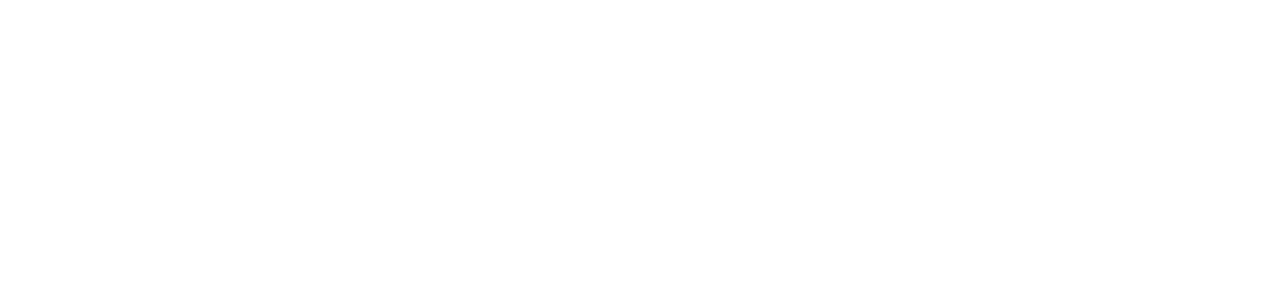
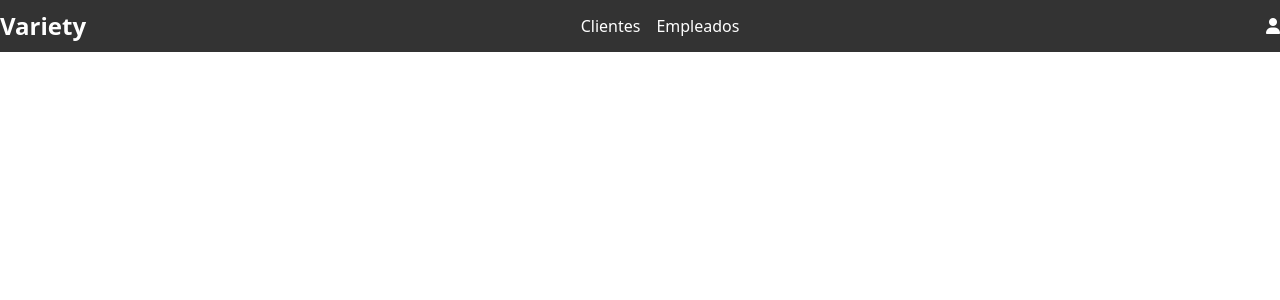
Before and after one commit to kevinsnk/variety-client, a React (Create React App) app: page / in a window 1280 px wide. Before the commit this address had no page. Shown: the top 300 px of the page. Built offline with nearby package versions, Linux system fonts and the light colour scheme.

Commit message:
Se hace modificaciones a formulario de nuevos clientes y empleados

```diff
--- a/src/App.js
+++ b/src/App.js
@@ -1,15 +1,18 @@
 import { BrowserRouter, Routes, Route } from 'react-router-dom';
 import { ShowClients } from './components/clientes/ShowClients.js';
 import { ShowEmpleados } from './components/empleados/ShowEmpleados.js';
+import Navbar from './components/Navbar.js';
 
 function App() {
   return (
-    <BrowserRouter>
+    <>
+
+      <Navbar></Navbar>
       <Routes>
         <Route path='/clientes' element={<ShowClients></ShowClients>}></Route>
         <Route path='/empleados' element={<ShowEmpleados></ShowEmpleados>}></Route>
       </Routes>
-    </BrowserRouter>
+    </>
   );
 }
 
--- /dev/null
+++ b/src/components/Navbar.js
@@ -0,0 +1,33 @@
+import React from 'react';
+import '../estilos/css/Navbar.css';
+
+const Navbar = () => {
+  return (
+    <>
+    <nav className="navbar">
+      <div className="navbar-left">
+        <a href="/" className="logo">
+          Variety
+        </a>
+      </div>
+      <div className="navbar-center">
+        <ul className="nav-links">
+          <li>
+            <a href="/clientes">Clientes</a>
+          </li>
+          <li>
+            <a href="/empleados">Empleados</a>
+          </li>
+        </ul>
+      </div>
+      <div className="navbar-right">
+        <a href="/account" className="user-icon">
+          <i className="fas fa-user"></i>
+        </a>
+      </div>
+    </nav>
+    </>
+  );
+};
+
+export default Navbar;
--- a/src/components/clientes/NewEditClient.js
+++ b/src/components/clientes/NewEditClient.js
@@ -28,11 +28,15 @@ export const NewEditClient = forwardRef((props, ref) => {
     const [idEmpleado, setIdEmpleado] = useState("");
     const [activo, setActivo] = useState("");
 
+    const [empleados, setEmpleados] = useState([]);
+
     const [title, setTitle] = useState("");
     const [operation, setOperation] = useState(1);
 
     useImperativeHandle(ref, () => ({
         openModal(op, cliente) {
+            getEmpleados();
+
             console.log(cliente);
             console.log(op);
             setIdCliente("");
@@ -281,9 +285,14 @@ export const NewEditClient = forwardRef((props, ref) => {
                                 onChange={(e) => setLongitud(e.target.value)}></input>
                         </div>
                         <div className='form-group'>
-                            <label>ID Empleado</label>
-                            <input type='text' id='idEmpleado' className='form-control' placeholder='ID Empleado' value={idEmpleado}
-                                onChange={(e) => setIdEmpleado(e.target.value)}></input>
+                            <label>Empleado</label>
+                                <select  id='idEmpleado' className='form-control' placeholder='ID Empleado' value={idEmpleado}
+                                onChange={(e) => setIdEmpleado(e.target.value)}>
+                                <option value="">Seleccionar una opción</option>
+                                {empleados.map((empleado, i) => (
+                                   <option value={empleado.idEmpleado}>{empleado.nombreEmpleado}</option>
+                                ))}
+                            </select>
                         </div>
                         <div className='form-group'>
                             <label>Activo</label>
--- a/src/components/empleados/NewEditEmpleados.js
+++ b/src/components/empleados/NewEditEmpleados.js
@@ -5,8 +5,6 @@ import withReactContent from 'sweetalert2-react-content';
 import { show_alert } from '../../functions';
 
 export const NewEditEmpleados = forwardRef((props, ref) => {
-
-    const [empleados, setEmpleados] = useState([]);
 
     const [idEmpleado, setIdEmpleado] = useState("");
     const [nombreEmpleado, setNombreEmpleado] = useState("");
@@ -148,8 +146,12 @@ export const NewEditEmpleados = forwardRef((props, ref) => {
                         </div>
                         <div className='form-group'>
                             <label>Tipo Empleado</label>
-                            <input type='text' id='tipoEmpleado' className='form-control' placeholder='Tipo Empleado' value={tipoEmpleado}
-                                onChange={(e) => setTipoEmpleado(e.target.value)}></input>
+                            <select id='tipoEmpleado' className='form-control' value={tipoEmpleado}
+                                onChange={(e) => setTipoEmpleado(e.target.value)}>
+                                    <option value="">Seleccionar una opción</option>
+                                    <option value="1">Administrador</option>
+                                    <option value="2">Operador</option>
+                                </select>
                         </div>
                         <br />
                         <div className='d-grid col-6 mx-auto'>
--- /dev/null
+++ b/src/estilos/css/Navbar.css
@@ -0,0 +1,55 @@
+.navbar {
+    display: flex;
+    justify-content: space-between;
+    align-items: center;
+    background-color: #333;
+    color: #fff;
+    padding: 1rem;
+  }
+
+  .navbar-left .logo {
+    font-size: 1.5rem;
+    font-weight: bold;
+    color: #fff;
+    text-decoration: none;
+  }
+
+  .navbar-center .nav-links {
+    list-style-type: none;
+    display: flex;
+    margin: 0;
+    padding: 0;
+  }
+
+  .navbar-center .nav-links li {
+    margin-right: 1rem;
+  }
+
+  .navbar-center .nav-links a {
+    color: #fff;
+    text-decoration: none;
+  }
+
+  .navbar-right {
+    display: flex;
+    align-items: center;
+  }
+
+  .navbar-right .cart-icon,
+  .navbar-right .user-icon {
+    color: #fff;
+    text-decoration: none;
+    margin-left: 1rem;
+    position: relative;
+  }
+
+  .navbar-right .cart-count {
+    background-color: #f44336;
+    color: #fff;
+    border-radius: 50%;
+    padding: 0.2rem 0.5rem;
+    font-size: 0.8rem;
+    position: absolute;
+    top: -0.5rem;
+    right: -0.5rem;
+  }
--- a/src/index.js
+++ b/src/index.js
@@ -6,11 +6,14 @@ import reportWebVitals from './reportWebVitals';
 import 'bootstrap/dist/css/bootstrap.min.css';
 import '@fortawesome/fontawesome-free/css/all.min.css';
 import 'bootstrap/dist/js/bootstrap.bundle';
+import { BrowserRouter } from 'react-router-dom';
 
 const root = ReactDOM.createRoot(document.getElementById('root'));
 root.render(
   <React.StrictMode>
-    <App />
+    <BrowserRouter>
+      <App />
+    </BrowserRouter>
   </React.StrictMode>
 );
 
```
